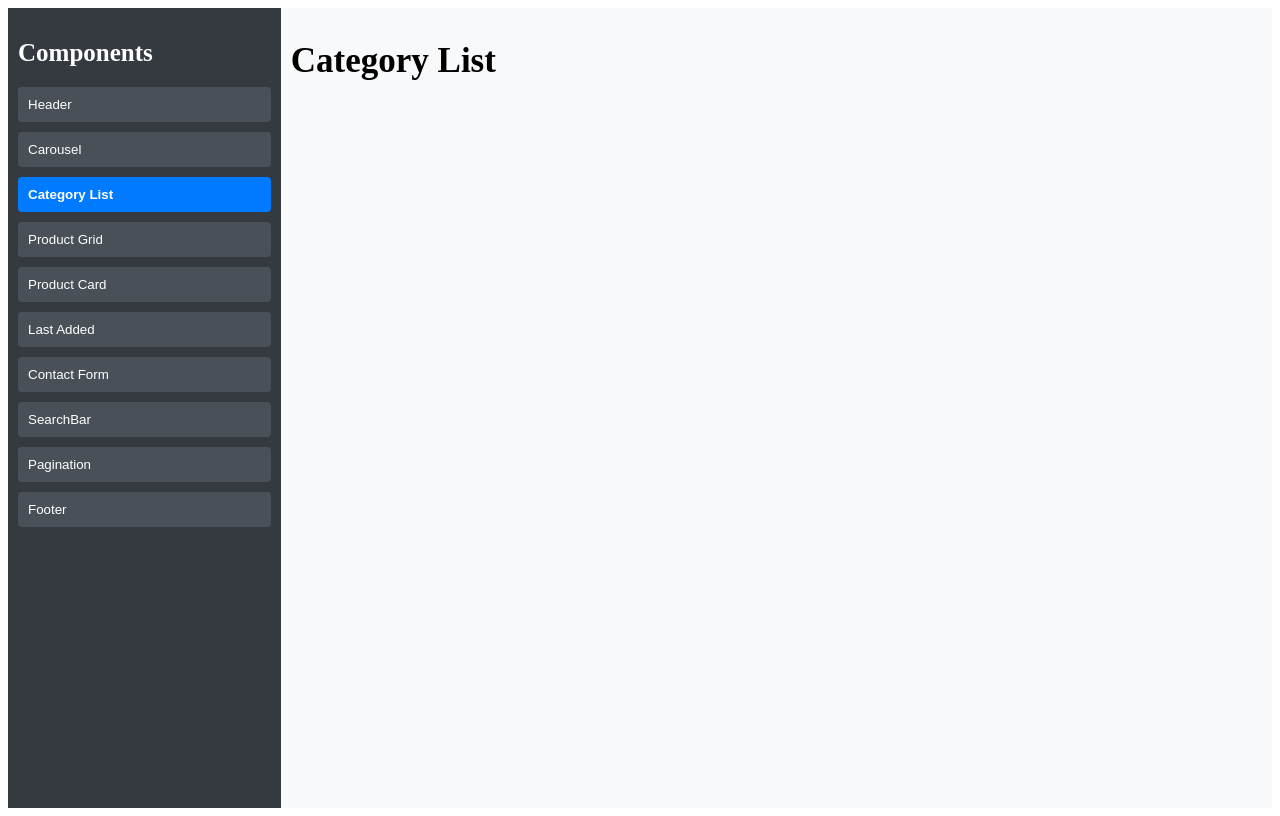
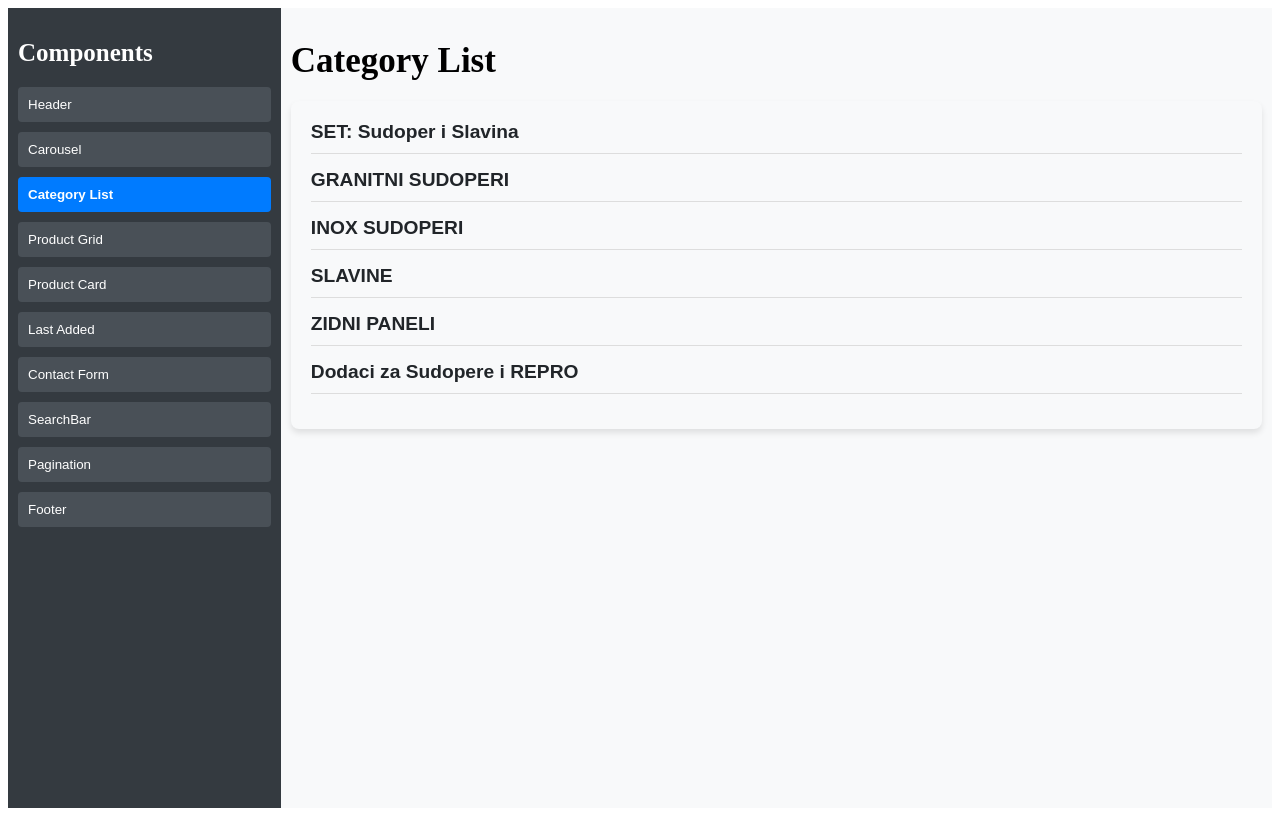
Before and after one commit to selmast/WebProgramlamaSudoperiBa, a Nuxt app: page / in a window 1280 px wide. Both pictures are taken after a click on the button "Category List". Built offline with nearby package versions, Linux system fonts and the light colour scheme.

Commit message:
Category List

```diff
--- /dev/null
+++ b/components/CategoryList.vue
@@ -0,0 +1,98 @@
+<template>
+  <div class="category-list">
+    <ul>
+      <li v-for="category in categories" :key="category.id" class="category-item">
+        <a href="#" class="category-link">{{ category.name }}</a>
+
+      </li>
+    </ul>
+  </div>
+</template>
+
+<script>
+export default {
+  name: "CategoryList",
+  data() {
+    return {
+      categories: [
+        {
+          id: 1,
+          name: "SET: Sudoper i Slavina",
+
+        },
+        {
+          id: 2,
+          name: "GRANITNI SUDOPERI",
+
+        },
+        {
+          id: 3,
+          name: "INOX SUDOPERI",
+
+        },
+        {
+          id: 4,
+          name: "SLAVINE",
+
+        },
+        {
+          id: 5,
+          name: "ZIDNI PANELI",
+
+        },
+        {
+          id: 6,
+          name: "Dodaci za Sudopere i REPRO",
+
+        },
+
+
+      ],
+    };
+  },
+};
+</script>
+
+<style scoped>
+.category-list {
+  background-color: #f8f9fa;
+  border-radius: 8px;
+  padding: 20px;
+  box-shadow: 0 4px 6px rgba(0, 0, 0, 0.1);
+  font-family: 'Arial', sans-serif;
+}
+
+.category-list ul {
+  list-style: none;
+  padding: 0;
+  margin: 0;
+}
+
+.category-item {
+  margin-bottom: 15px;
+  padding-bottom: 10px;
+  border-bottom: 1px solid #ddd; /* Add line under category */
+  transition: all 0.3s;
+}
+
+.category-link {
+  text-decoration: none;
+  font-size: 1.2rem;
+  font-weight: bold;
+  color: #212529;
+  transition: color 0.3s, transform 0.3s;
+}
+
+.category-link:hover {
+  color: #0056b3;
+  transform: translateX(5px); /* Subtle movement effect */
+}
+
+
+
+/* Hover Effect for Entire Category */
+.category-item:hover {
+
+  cursor: pointer;
+}
+</style>
```
Also changed, not shown: layouts/default.vue (+4 -3 lines).
